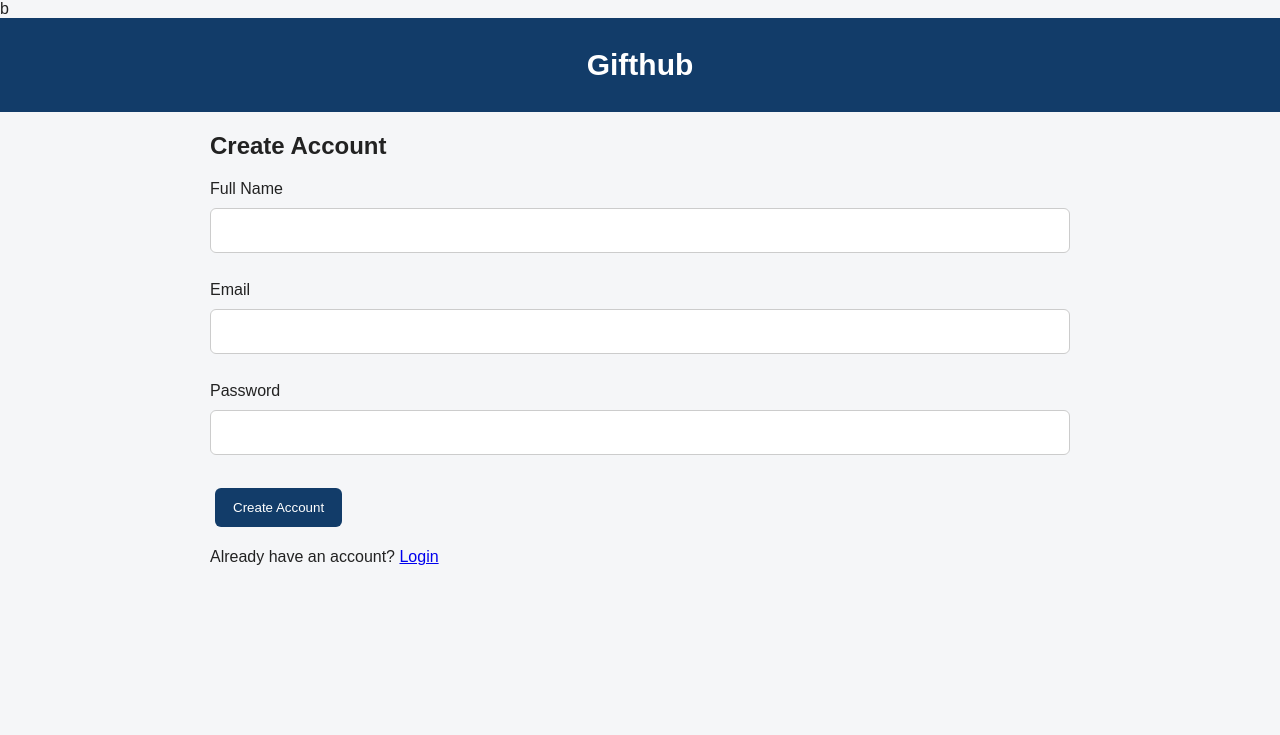
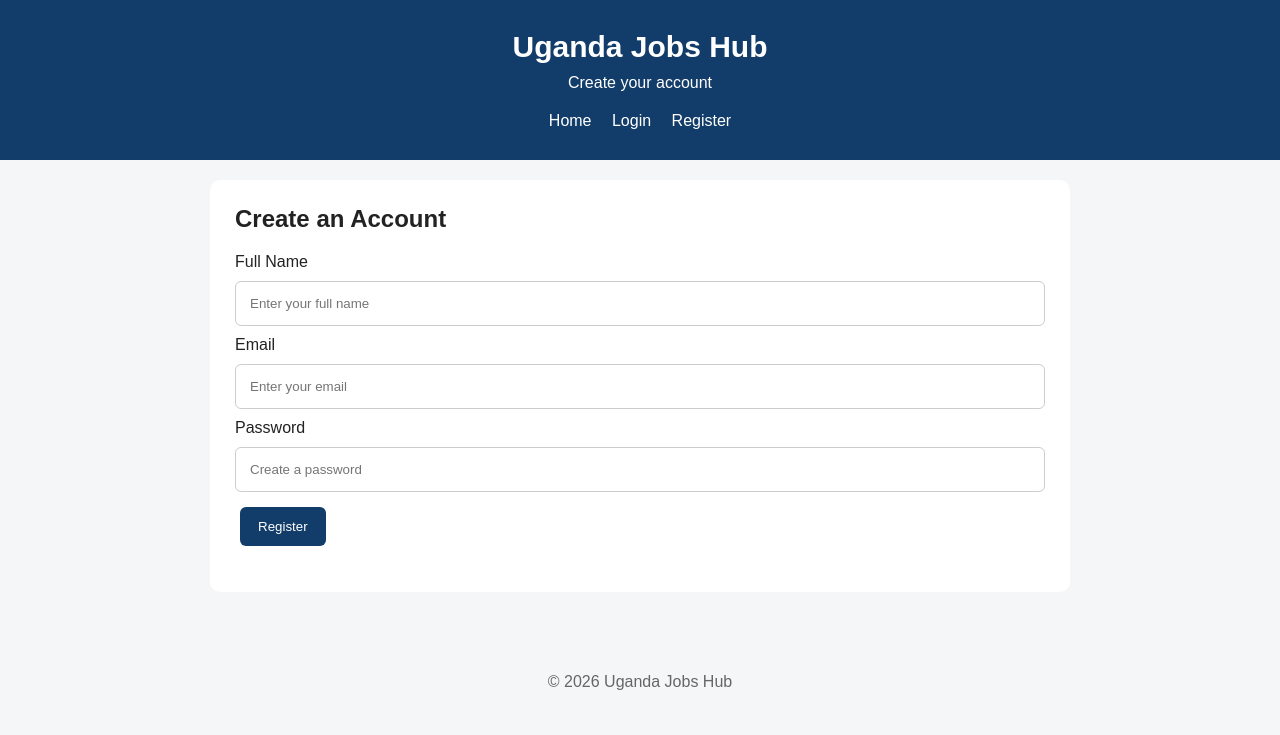
Before and after one commit to SimonBayinda01/gifthub, a plain HTML site: page register.html in a window 1280 px wide. Drawn offline with nearby package versions, Linux system fonts and the light colour scheme.

Commit message:
Build working Supabase registration

```diff
--- a/register.html
+++ b/register.html
@@ -1,71 +1,95 @@
-b<!DOCTYPE html>
+<!DOCTYPE html>
 <html lang="en">
 <head>
     <meta charset="UTF-8">
     <meta name="viewport" content="width=device-width, initial-scale=1.0">
-  <title>Create Account - Gifthub</title>
+    <title>Register - Uganda Jobs Hub</title>
     <link rel="stylesheet" href="style.css">
 </head>
 
 <body>
+
 <header>
-    <h1>Gifthub</h1>
+    <h1>Uganda Jobs Hub</h1>
+    <p>Create your account</p>
+
+    <nav>
+        <a href="index.html">Home</a>
+        <a href="login.html">Login</a>
+        <a href="register.html">Register</a>
+    </nav>
 </header>
 
-  <main class="container">
-    <h2>Create Account</h2>
+<main>
 
-    <form id="signupForm">
-      <label>Full Name</label>
-      <input id="fullName" type="text" required>
+<section>
+    <h2>Create an Account</h2>
 
-      <br><br>
+    <form id="registerForm">
 
-      <label>Email</label>
-      <input id="email" type="email" required>
+        <label for="fullName">Full Name</label>
+        <input
+            type="text"
+            id="fullName"
+            placeholder="Enter your full name"
+            required
+        >
 
-      <br><br>
+        <label for="email">Email</label>
+        <input
+            type="email"
+            id="email"
+            placeholder="Enter your email"
+            required
+        >
 
-      <label>Password</label>
-      <input id="password" type="password" minlength="6" required>
+        <label for="password">Password</label>
+        <input
+            type="password"
+            id="password"
+            placeholder="Create a password"
+            required
+        >
 
-      <br><br>
-
-      <button type="submit">Create Account</button>
-    </form>
+        <button type="submit">Register</button>
 
         <p id="message"></p>
 
-    <p>
-      Already have an account?
-      <a href="login.html">Login</a>
-    </p>
+    </form>
+</section>
+
 </main>
 
-  <script type="module">
-    import { createClient } from
-      'https://cdn.jsdelivr.net/npm/@supabase/supabase-js@2/+esm';
+<footer>
+    <p>© 2026 Uganda Jobs Hub</p>
+</footer>
 
-    const SUPABASE_URL = zrcfgdnvwnxvqlhitrxg
-    const SUPABASE_PUBLISHABLE_KEY = 'sb_publishable_fOw0gexQmWPzQlaaaiGVXQ_bgPE1crY';
+<script src="https://cdn.jsdelivr.net/npm/@supabase/supabase-js@2"></script>
 
-    const supabase = createClient(
+<script>
+
+const SUPABASE_URL = "https://zrcfgdnvwnxvqlhitrxg.supabase.co/rest/v1/";
+const SUPABASE_KEY = "sb_publishable_fOw0gexQmWPzQlaaaiGVXQ_bgPE1crY";
+
+const supabaseClient = window.supabase.createClient(
     SUPABASE_URL,
-      SUPABASE_PUBLISHABLE_KEY
+    SUPABASE_KEY
 );
 
-    document.getElementById('signupForm').addEventListener('submit', async function(event) {
+const registerForm = document.getElementById("registerForm");
+const message = document.getElementById("message");
+
+registerForm.addEventListener("submit", async function(event) {
+
     event.preventDefault();
 
-      const message = document.getElementById('message');
+    const fullName = document.getElementById("fullName").value;
+    const email = document.getElementById("email").value;
+    const password = document.getElementById("password").value;
 
-      const fullName = document.getElementById('fullName').value.trim();
-      const email = document.getElementById('email').value.trim();
-      const password = document.getElementById('password').value;
+    message.textContent = "Creating your account...";
 
-      message.textContent = 'Creating account...';
-
-      const { error } = await supabase.auth.signUp({
+    const { data, error } = await supabaseClient.auth.signUp({
         email: email,
         password: password,
         options: {
@@ -77,21 +101,14 @@ b<!DOCTYPE html>
 
     if (error) {
         message.textContent = error.message;
-      } else {
-        message.textContent =
-          'Account created. Please check your email to confirm your account.';
+        return;
     }
+
+    message.textContent = "Account created successfully! Check your email to verify your account.";
+
 });
-    <script src="https://cdn.jsdelivr.net/npm/@supabase/supabase-js@2"></script>
 
-<script>
-  const SUPABASE_URL = "https://zrcfgdnvwnxvqlhitrxg.supabase.co/rest/v1/";
-const SUPABASE_KEY = "sb_publishable_fOw0gexQmWPzQlaaaiGVXQ_bgPE1crY";
+</script>
 
-const supabase = window.supabase.createClient(
-    SUPABASE_URL,
-    SUPABASE_KEY
-);
-</script>
 </body>
 </html>
```
Lines whose indentation alone changed are shown as unchanged.
